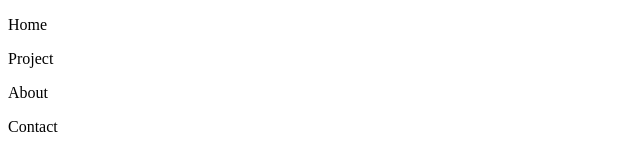
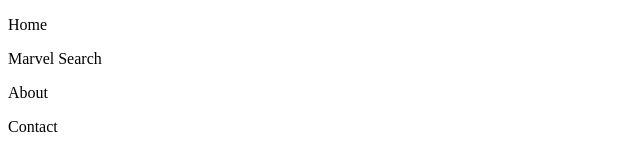
Before and after one commit to MagnusLindgren/React, a React (Create React App) app: page / in a window 1280 px wide. Shown: the top 160 px of the page, without its empty margins (0-640 px from the left). Built offline with nearby package versions, Linux system fonts and the light colour scheme.

Commit message:
api works

```diff
--- a/package.json
+++ b/package.json
@@ -7,6 +7,7 @@
     "@testing-library/react": "^11.2.7",
     "@testing-library/user-event": "^12.8.3",
     "axios": "^0.24.0",
+    "crypto-js": "^4.1.1",
     "react": "^17.0.2",
     "react-dom": "^17.0.2",
     "react-router-dom": "^6.0.2",
--- a/src/component/Navigation.jsx
+++ b/src/component/Navigation.jsx
@@ -8,7 +8,7 @@ export const Navigation = () => {
         <div>
             <div>
                 <p onClick={() => navigate(RoutingPath.homeView)}>Home</p>
-                <p onClick={() => navigate(RoutingPath.projectView)}>Project</p>
+                <p onClick={() => navigate(RoutingPath.marvelSearchView)}>Marvel Search</p>
                 <p onClick={() => navigate(RoutingPath.aboutView)}>About</p>
                 <p onClick={() => navigate(RoutingPath.contactView)}>Contact</p>
             </div>
--- a/src/routes/Routing.jsx
+++ b/src/routes/Routing.jsx
@@ -1,6 +1,6 @@
 import { BrowserRouter, Routes, Route } from "react-router-dom";
 import { HomeView } from "../view/homeView/HomeView";
-import { ProjectView } from "../view/projectView/ProjectView";
+import { MarvelSearchView } from "../view/marvelSearch/MarvelSearch";
 import { AboutView } from "../view/aboutView/AboutView";
 import { ContactView } from "../view/contactView/ContactView";
 import RoutingPath from "./RoutingPath";
@@ -12,7 +12,7 @@ export const Routing = ({ children }) => {
             {children}
                 <Routes>
                     <Route path={RoutingPath.homeView} element={<HomeView />} />
-                    <Route path={RoutingPath.projectView} element={<ProjectView />} />
+                    <Route path={RoutingPath.marvelSearchView} element={<MarvelSearchView />} />
                     <Route path={RoutingPath.aboutView} element={<AboutView />} />
                     <Route path={RoutingPath.contactView} element={<ContactView />} />
                 </Routes>
--- a/src/routes/RoutingPath.js
+++ b/src/routes/RoutingPath.js
@@ -1,11 +1,11 @@
 const homeView = "/home";
-const projectView = "/project";
+const marvelSearchView = "/search";
 const aboutView = "/about";
 const contactView = "/contact";
 
 export default {
     homeView,
-    projectView,
+    marvelSearchView,
     aboutView,
     contactView
 };
--- a/src/view/projectView/ProjectView.jsx
+++ /dev/null
@@ -1,7 +0,0 @@
-export const ProjectView = () => {
-    return (
-        <div>
-            This is the ProjectView
-        </div>
-    )
-}
```
Also changed, not shown: 1 other file (tests, documents, lock files or other folders).
